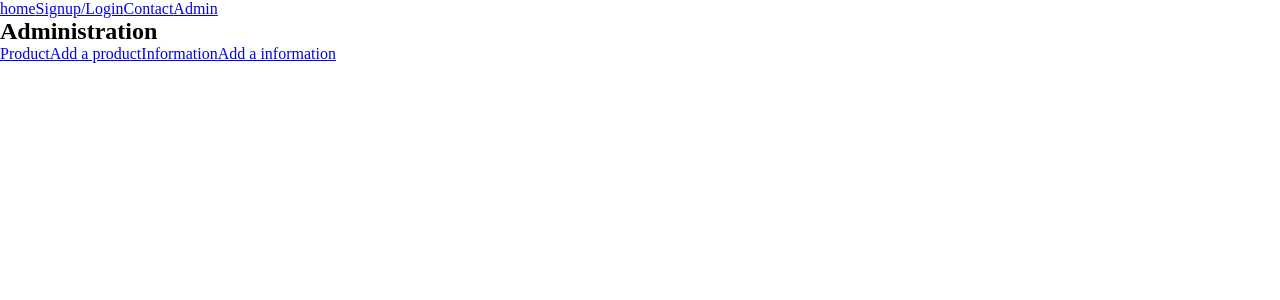
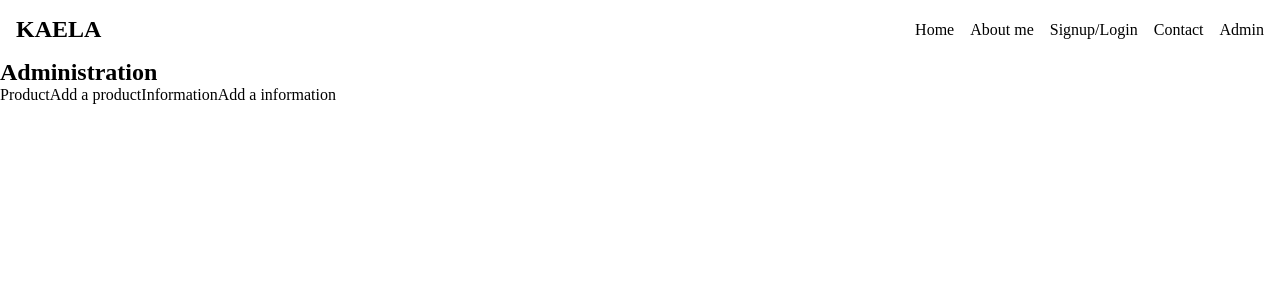
Before and after one commit to esinbsr/kaela-front, a React (Vite) app: page /admin in a window 1280 px wide. Shown: the top 300 px of the page. Built offline with nearby package versions, Linux system fonts and the light colour scheme.

Commit message:
add style to the navigation bar

```diff
--- /dev/null
+++ b/src/assets/styles/components/_font.scss
@@ -0,0 +1,4 @@
+// @font-face {
+//     font-family: 'Poppins';
+//     src: url('/src/assets/fonts/Poppins.woff') format('woff');
+//   }
--- /dev/null
+++ b/src/assets/styles/components/_navigation.scss
@@ -0,0 +1,15 @@
+.navigation {
+    @include flexbox(space-between, center);
+    padding: 1rem;
+
+    .logo_kaela {
+      font-size: 1.5rem;
+      font-weight: bold;
+    }
+
+    .nav_links {
+      display: flex;
+      gap: 1rem;
+    }
+
+  }
--- a/src/styles/components/_settings.scss
+++ b/src/assets/styles/components/_settings.scss
@@ -3,3 +3,8 @@
     padding: 0;
     box-sizing: border-box;
 }
+
+a {
+    color: black;
+    text-decoration: none;
+}
--- a/src/styles/components/_table.scss
+++ b/src/assets/styles/components/_table.scss
@@ -1,7 +1,5 @@
 .table-container {
-    display: flex;
-    justify-content: center;
-    align-items: center;
+  @include flexbox(center, center);
   }
 
   .table {
--- a/src/styles/index.scss
+++ b/src/assets/styles/index.scss
@@ -1,6 +1,9 @@
 @import "./components/variables";
 @import "./components/mixins";
+@import "./components/font";
 @import "./components/settings";
+
 @import "./components/table";
-@import "./components/productImage";
+@import "./components/logo";
+@import "./components/navigation";
 @import "./pages/home";
--- a/src/styles/pages/_home.scss
+++ b/src/assets/styles/pages/_home.scss
@@ -10,6 +10,7 @@
     }
 
     img {
+      margin: 20px;
       width: 300px;
     }
 
--- a/src/components/Navigation.jsx
+++ b/src/components/Navigation.jsx
@@ -3,11 +3,16 @@ import { NavLink } from "react-router-dom";
 
 const Navigation = () => {
   return (
-        <div>
-            <NavLink to="/">home</NavLink>
+    <div className="navigation">
+      <NavLink to="/" className="logo_kaela">KAELA</NavLink>
+
+      <div className="nav_links">
+        <NavLink to="/">Home</NavLink>
+        <NavLink to="/about">About me</NavLink>
         <NavLink to="/signupLogin">Signup/Login</NavLink>
         <NavLink to="/contact">Contact</NavLink>
         <NavLink to="/admin">Admin</NavLink>
+      </div>
     </div>
   );
 };
--- a/src/main.jsx
+++ b/src/main.jsx
@@ -1,7 +1,7 @@
-import React from 'react'
+
 import ReactDOM from 'react-dom/client'
 import App from './App.jsx'
-import "./styles/index.scss"
+import "./assets/styles/index.scss"
 import { Provider } from 'react-redux'
 import store from './store.jsx'
 
```
Also changed, not shown: src/assets/fonts/Poppins.woff (added), src/assets/styles/components/_logo.scss (added), src/assets/styles/components/_mixins.scss (renamed from src/styles/components/_mixins.scss), src/assets/styles/components/_variables.scss (renamed from src/styles/components/_variables.scss), src/pages/EveningDresses.jsx (added). Lines whose indentation alone changed are shown as unchanged.
